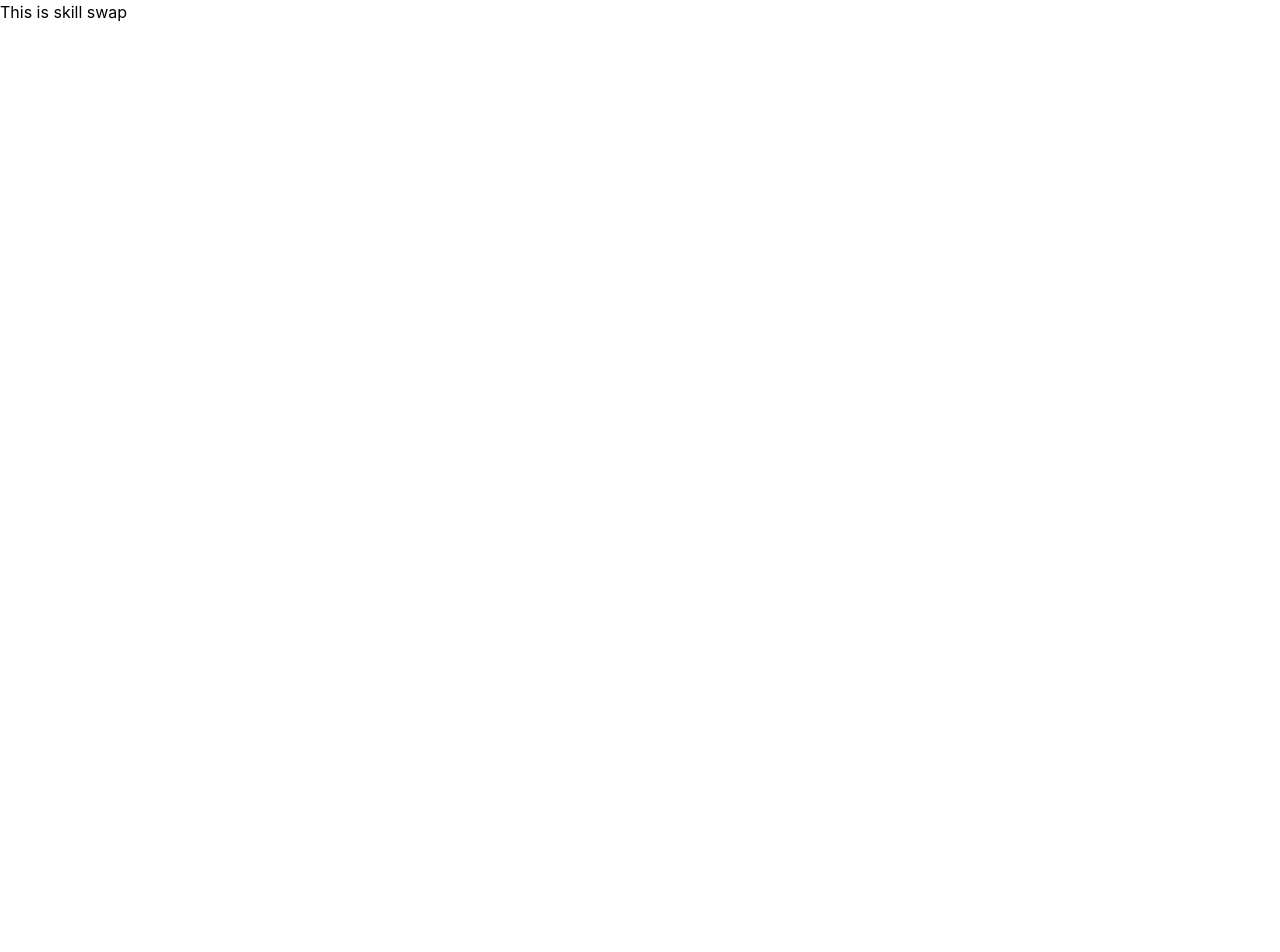
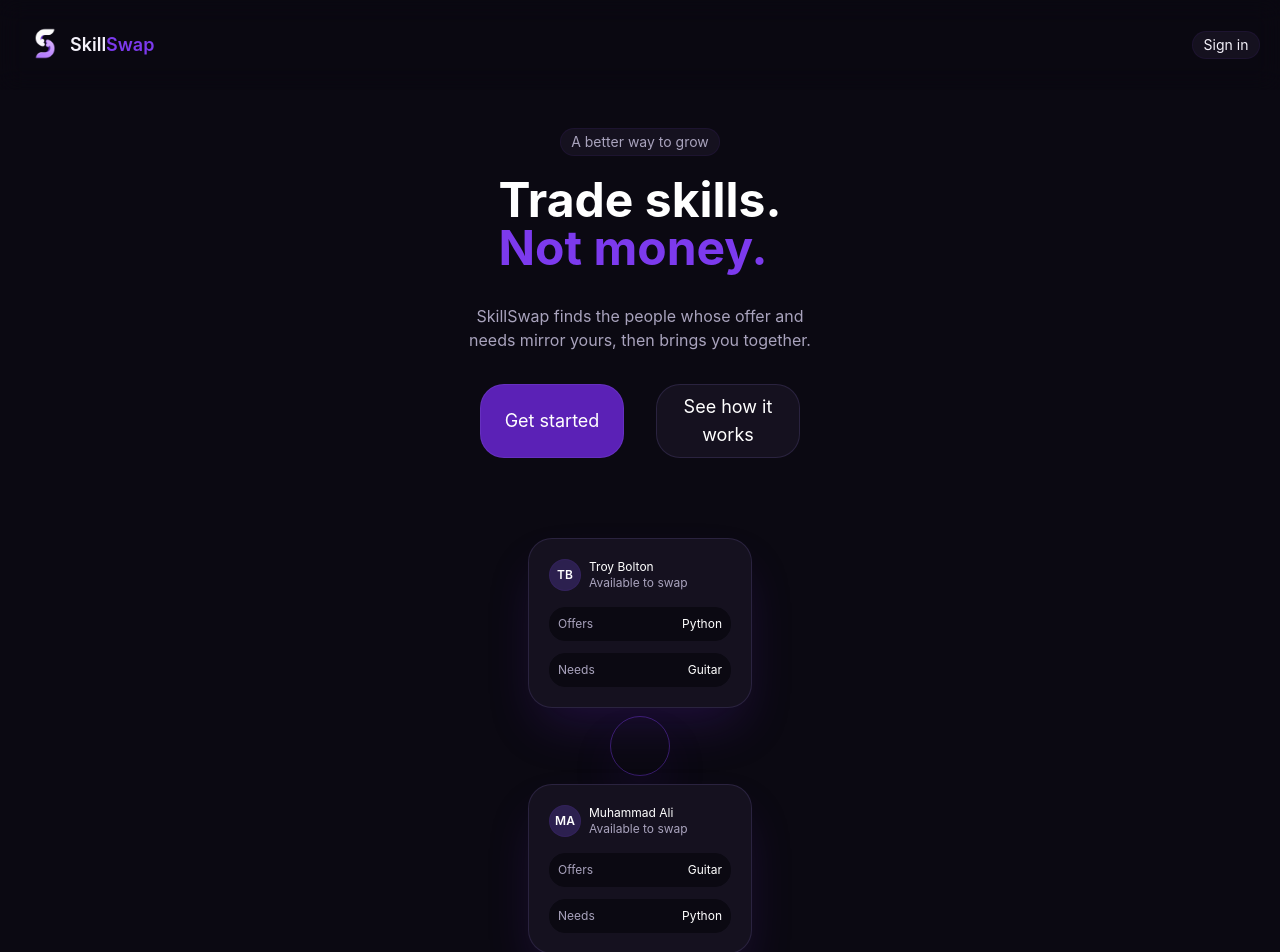
Before and after one commit to CoderKhay/Skill-Swap, a React app in the folder frontend/: page / in a window 1280 px wide. Shown: the top 952 px of the page. Before the commit the page ends 800 px from the top, so only its background shows below. Built offline with nearby package versions, Linux system fonts and the light colour scheme; the HTML template or start-up script is replaced by a standard one.

Commit message:
completed the hero section of the landing page

```diff
--- a/frontend/src/App.tsx
+++ b/frontend/src/App.tsx
@@ -1,7 +1,11 @@
+import Layout from "./components/Layout/Layout"
+
 function App() {
 
   return (
-   <div className="">This is skill swap</div>
+<main >
+  <Layout/>
+</main>
   )
 }
 
--- a/frontend/src/components/LandingPage/LandingPage.tsx
+++ b/frontend/src/components/LandingPage/LandingPage.tsx
@@ -0,0 +1,76 @@
+import Logo from "../../assets/image.png"
+
+const LandingPage = () => {
+  return (
+    <div  className="bg-[#0B0912] min-h-screen w-full" >
+         <header className="fixed top-0 w-full p-2 md:p-5 bg-[#0B0912]/30 backdrop-blur-md flex justify-between items-center">
+            <nav className="flex items-center">
+                <img src={Logo} alt="skillswap logo" width={50}/>
+                <div className="font-semibold text-sm md:text-lg text-[#F4F1FA]">Skill<span className="text-[#7C3AED]">Swap</span></div>
+            </nav>
+
+            <button className="flex justify-center items-center h-7 w-17 bg-[#15111F] text-[#F4F1FA] text-xs md:text-sm p-2 border border-[#7C3AED]/8 hover:border-[#7C3AED]/20 rounded-2xl cursor-pointer">
+                Sign in
+            </button>
+        </header>
+
+        <div className="hero p-5 sm:p-4 min-h-screen">
+    <div className="flex flex-col justify-center items-center sm:flex sm:items-center mt-28">
+    <section className="flex justify-center items-center h-7 w-40 bg-[#15111F] text-[#A9A3BD] text-xs md:text-sm p-2 border border-[#7C3AED]/8 hover:border-[#7C3AED]/20 rounded-2xl cursor-pointer mb-5">
+        A better way to grow
+    </section>
+    <div className="font-bold">
+        <h2 className="text-white text-5xl">Trade skills.</h2>
+        <h2 className="text-[#7C3AED] text-5xl">Not money.</h2>
+    </div>
+    <p className="text-[#A9A3BD] mt-8 mb-8 w-90 text-center">SkillSwap finds the people whose offer and needs mirror yours, then brings you together.</p>
+   <div className="text-white flex justify-between w-80">
+    <button className="border border-[#a78bfa24] text-sm md:text-lg p-2 rounded-3xl bg-[#5B21B6] w-36 cursor-pointer">Get started</button>
+    <button className="border border-[#a78bfa24] text-sm md:text-lg p-2 rounded-3xl bg-[#15111F] w-36 cursor-pointer">See how it works</button>
+    </div>
+    </div>
+
+    <div className="mt-20 flex flex-col justify-center items-center gap-2">
+            <div className="bg-[#15111F] shadow-2xl shadow-[#5B21B6]/25 w-56 border border-[#a78bfa24] rounded-3xl p-5">
+<div className="flex items-center gap-2">
+    <div className="text-white rounded-full bg-[#2c204f] border border-[#7C3AED]/8 h-8 w-8 flex items-center justify-center font-semibold text-xs">TB</div>
+<div className="text-xs">
+    <h4 className="text-white ">Troy Bolton</h4>
+    <h6 className="text-[#A9A3BD]">Available to swap</h6>
+</div>
+
+</div>
+<div className="text-xs mt-4 flex flex-col gap-3">
+    <div className="text-white flex justify-between border border-[#0B0912] bg-[#0B0912] p-2 rounded-2xl"><h4 className="text-[#A9A3BD]">Offers</h4> <h4>Python</h4></div>
+    <div className="text-white flex justify-between border border-[#0B0912] bg-[#0B0912] p-2 rounded-2xl"><h4 className="text-[#A9A3BD]">Needs</h4> <h4>Guitar</h4></div>
+
+</div>
+        </div>
+
+<div className="rounded-full h-15 w-15 border border-[#7C3AED]/40 shadow-2xl shadow-[#5B21B6]/25"/>
+
+        <div className="bg-[#15111F] shadow-2xl shadow-[#5B21B6]/25 w-56 border border-[#a78bfa24] rounded-3xl p-5">
+<div className="flex items-center gap-2">
+    <div className="text-white rounded-full bg-[#2c204f] border border-[#7C3AED]/8 h-8 w-8 flex items-center justify-center font-semibold text-xs">MA</div>
+<div className="text-xs">
+    <h4 className="text-white ">Muhammad Ali</h4>
+    <h6 className="text-[#A9A3BD]">Available to swap</h6>
+</div>
+
+</div>
+<div className="text-xs mt-4 flex flex-col gap-3">
+    <div className="text-white flex justify-between border border-[#0B0912] bg-[#0B0912] p-2 rounded-2xl"><h4 className="text-[#A9A3BD]">Offers</h4> <h4>Guitar</h4></div>
+    <div className="text-white flex justify-between border border-[#0B0912] bg-[#0B0912] p-2 rounded-2xl"><h4 className="text-[#A9A3BD]">Needs</h4> <h4>Python</h4></div>
+
+</div>
+        </div>
+    </div>
+        </div>
+
+        <hr className="border border-[#7C3AED]/10"/>
+
+    </div>
+  )
+}
+
+export default LandingPage
--- /dev/null
+++ b/frontend/src/components/Layout/Layout.tsx
@@ -0,0 +1,14 @@
+import { BrowserRouter,Routes,Route } from "react-router"
+import LandingPage from "../LandingPage/LandingPage"
+
+const Layout = () => {
+  return (
+    <BrowserRouter>
+ <Routes>
+  <Route path='/' element={<LandingPage />}/>
+ </Routes>
+ </BrowserRouter>
+  )
+}
+
+export default Layout
```
Also changed, not shown: frontend/package.json (+5 -4 lines), frontend/colors.txt, 1 other file (tests, documents, lock files or other folders).
